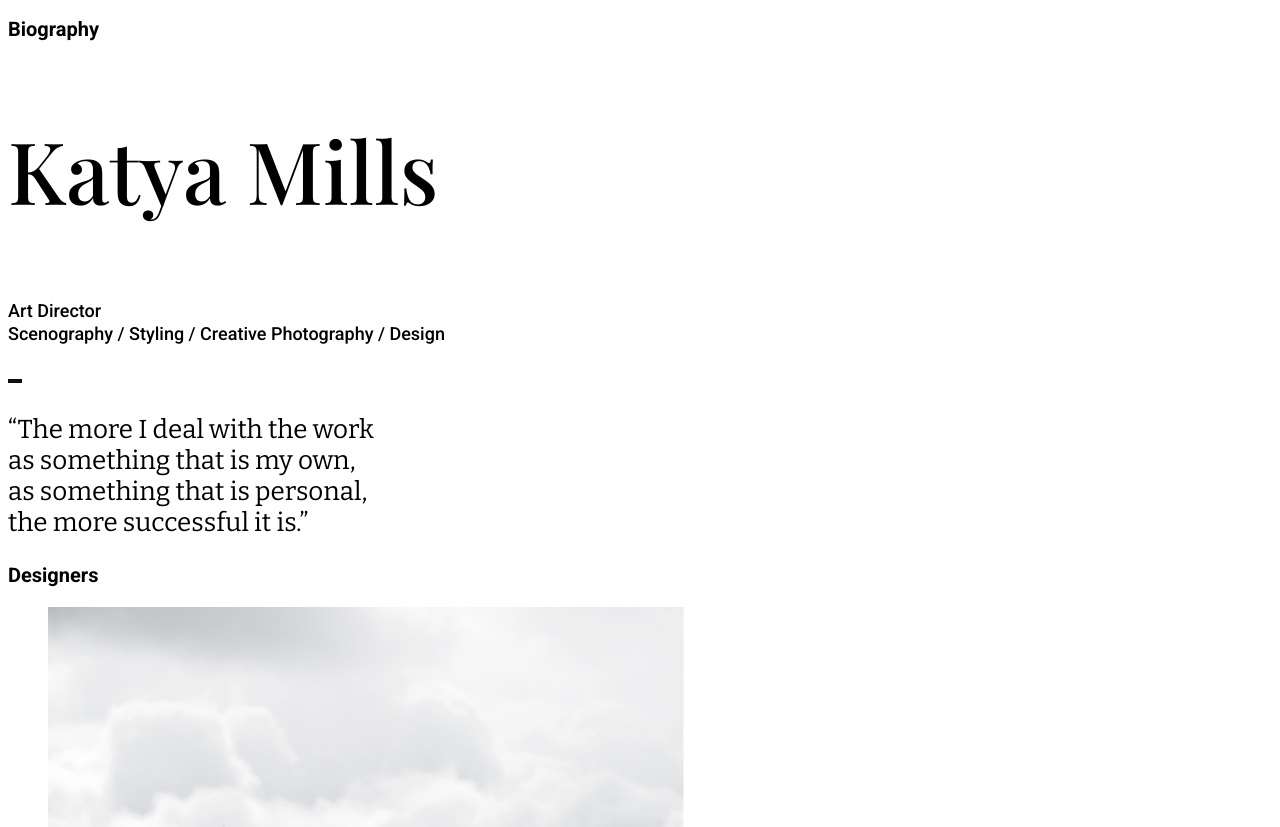
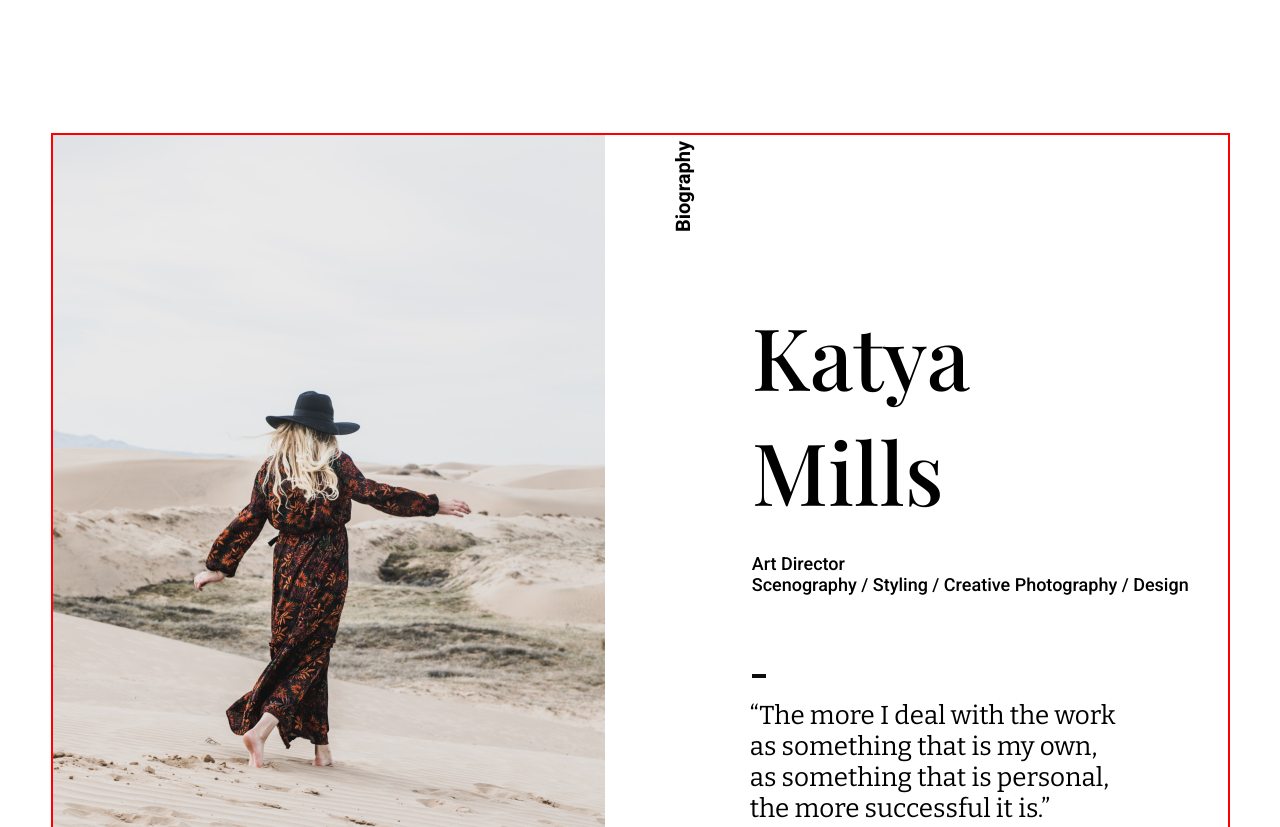
Before and after one commit to Art2593/otus-css-primak, a plain HTML site: page index.html in a window 1280 px wide. Shown: the part 775-1602 px from the top of the page. Drawn offline with nearby package versions, Linux system fonts and the light colour scheme.

Commit message:
Solved task "Biography". Added Flexbox layout.

```diff
--- a/index.html
+++ b/index.html
@@ -34,6 +34,30 @@
             </div>
         </section>
 
+        <div class="Biography_Section">
+            <div class="item-1">
+                <img src='img/jared-weiss-P3cB0ynqYBw-unsplash.jpg' alt='Katya Mills'>
+            </div>
+
+            <div class="item-2">
+                <p><b class="Biography">Biography</b></p>
+                <h2 class="Katya_Mills">Katya <br>Mills</h2>
+                <p class="Info_About_Art_Director">
+                    Art Director<br> Scenography / Styling / Creative Photography / Design
+                </p>
+                <div class="Rectangle">
+                    <img src="img/Rectangle.png" alt="Rectangle">
+                </div>
+                <p class="Text_From_Katya_Mils">“The more I deal with the work<br>
+                    as something that is my own,<br>
+                    as something that is personal,<br>
+                    the more successful it is.”
+                </p>
+            </div>
+
+        </div>
+
+
     <!--Bibliography-->
     <section>
 <!--        <picture>-->
@@ -44,7 +68,8 @@
             <h2 class="Katya_Mills">Katya Mills</h2>
 
         <p>
-            <b class="Info_About_Art_Director">Art Director<br> Scenography / Styling / Creative Photography / Design</b></p>
+            <b class="Info_About_Art_Director">Art Director<br> Scenography / Styling / Creative Photography / Design</b>
+        </p>
         <img src="img/Rectangle.png" alt="Rectangle">
         <p class="Text_From_Katya_Mils">“The more I deal with the work<br>
             as something that is my own,<br>
--- a/style.css
+++ b/style.css
@@ -72,6 +72,54 @@ h1{
 
 }
 
+.Biography_Section {
+    display: flex;
+    max-width: 1175px;
+    height: 840px;
+    /*padding: 10px;*/
+    border: 2px solid red;
+    flex-flow: row nowrap;
+
+    /*Центрируем*/
+    margin-top: 135px;
+    margin-left: auto;
+    margin-right: auto;
+    margin-bottom: 0;
+}
+
+.item-1 {
+    /*background-image: url("img/jared-weiss-P3cB0ynqYBw-unsplash.jpg");*/
+    /*background-color: purple;*/
+    /*flex-basis задаёт базовый размер флекс элемента по основной оси(ширина).
+    Зависит от оси*/
+    /*width: 47%;*/
+    flex-basis: 47%;
+    /*overflow: hidden;*/
+    /*object-fit: cover;*/
+    height: 100%;
+    /*object-position: center;*/
+    /*width: 100%;*/
+    /*display: inline-block;*/
+    /*overflow: hidden;*/
+}
+/*“Найти элемент с классом item-1, где-то в нем
+найти img и применить для него свойства”
+*/
+.item-1 img {
+    width: 100%;
+    /*height: auto;*/
+    height: 100%;
+    object-fit: cover;
+    object-position: center;
+}
+
+.item-2 {
+    background-color: white;
+    flex-basis: 53%;
+    /*display: inline-block;*/
+    height:100%;
+}
+
 .Modern_Web_Studio{
     font-family: Roboto,sans-serif;
     font-size: 20px;
@@ -82,15 +130,26 @@ h1{
 }
 
 .Biography{
+    /*Только так смог перевернуть*/
+    position: absolute;
+    transform: rotate(-90deg);
+
+
     font-family: Roboto,sans-serif;
     font-size: 20px;
     font-weight: 700;
     line-height: 23px;
-    letter-spacing: 0em;
-    text-align: left;
+
+    margin-top: 20px;
+    margin-right: 566px;
+    margin-bottom: 746px;
+    margin-left: 33px;
+
+
 
 }
 .Katya_Mills{
+
     font-family: Playfair Display,sans-serif;
     font-size: 86px;
     font-weight: 500;
@@ -98,14 +157,33 @@ h1{
     letter-spacing: 0em;
     text-align: left;
 
+    /*width: 475px;*/
+
+    margin-top: 163px;
+    margin-right: 0;
+    margin-bottom: 25px;
+    margin-left: 147px;
+
 }
 .Info_About_Art_Director{
     font-family: Roboto,sans-serif;
     font-size: 18px;
     font-weight: 500;
     line-height: 21px;
-    letter-spacing: 0em;
     text-align: left;
+
+    margin-top: 25px;
+    margin-right: 0;
+    margin-bottom: 65px;
+    margin-left: 147px;
+
+}
+.Rectangle{
+
+    margin-top: 65px;
+    margin-right: 0;
+    margin-bottom: 17px;
+    margin-left: 147px;
 
 }
 .Text_From_Katya_Mils{
@@ -113,8 +191,13 @@ h1{
     font-size: 26px;
     font-weight: 400;
     line-height: 31px;
-    letter-spacing: 0em;
-    text-align: left;
+
+
+    margin-top: 17px;
+    margin-right: 28px;
+    margin-bottom: 170px;
+    margin-left: 145px;
+
 
 }
 .Designers{
@@ -192,7 +275,6 @@ h1{
     font-size: 86px;
     font-weight: 500;
     line-height: 115px;
-    letter-spacing: 0em;
     text-align: left;
 
 }
```
